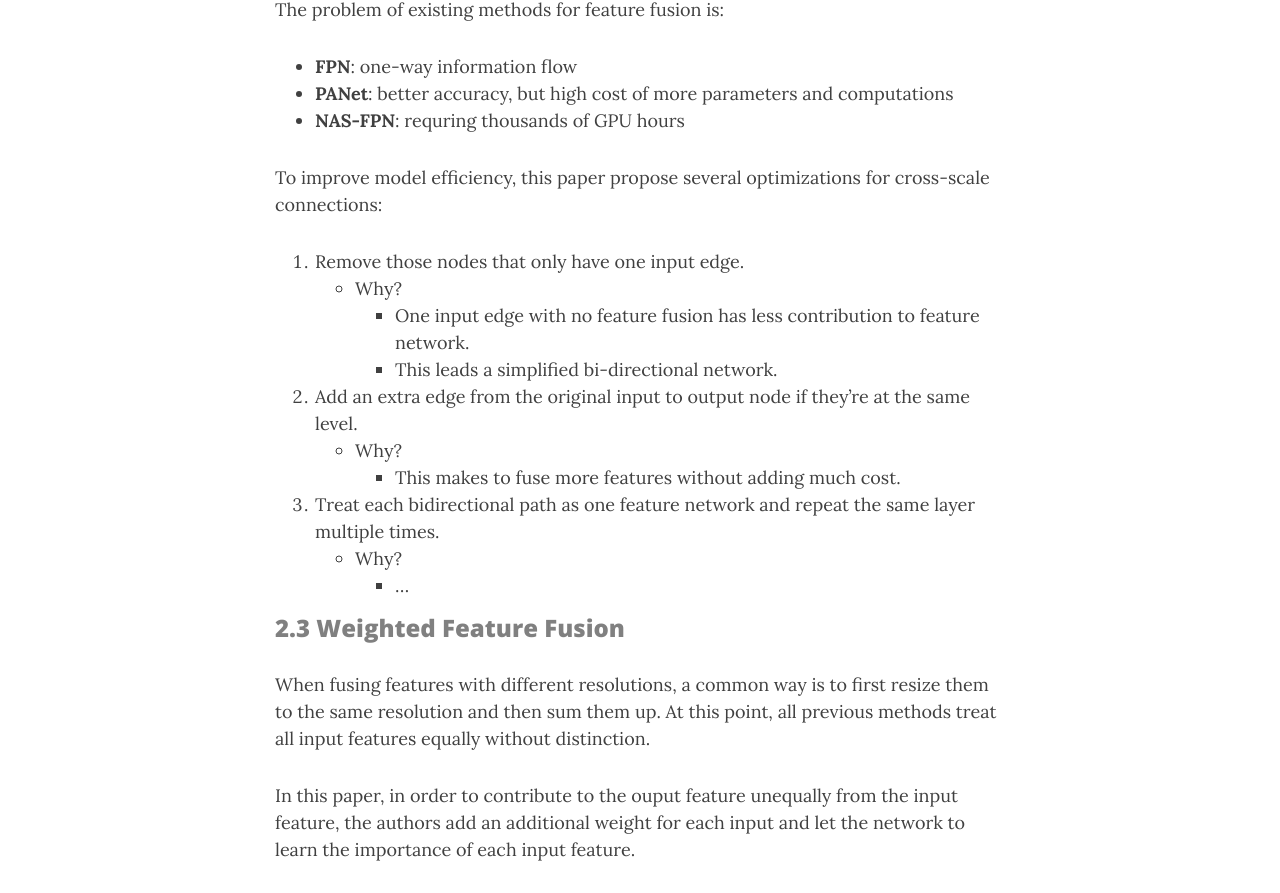
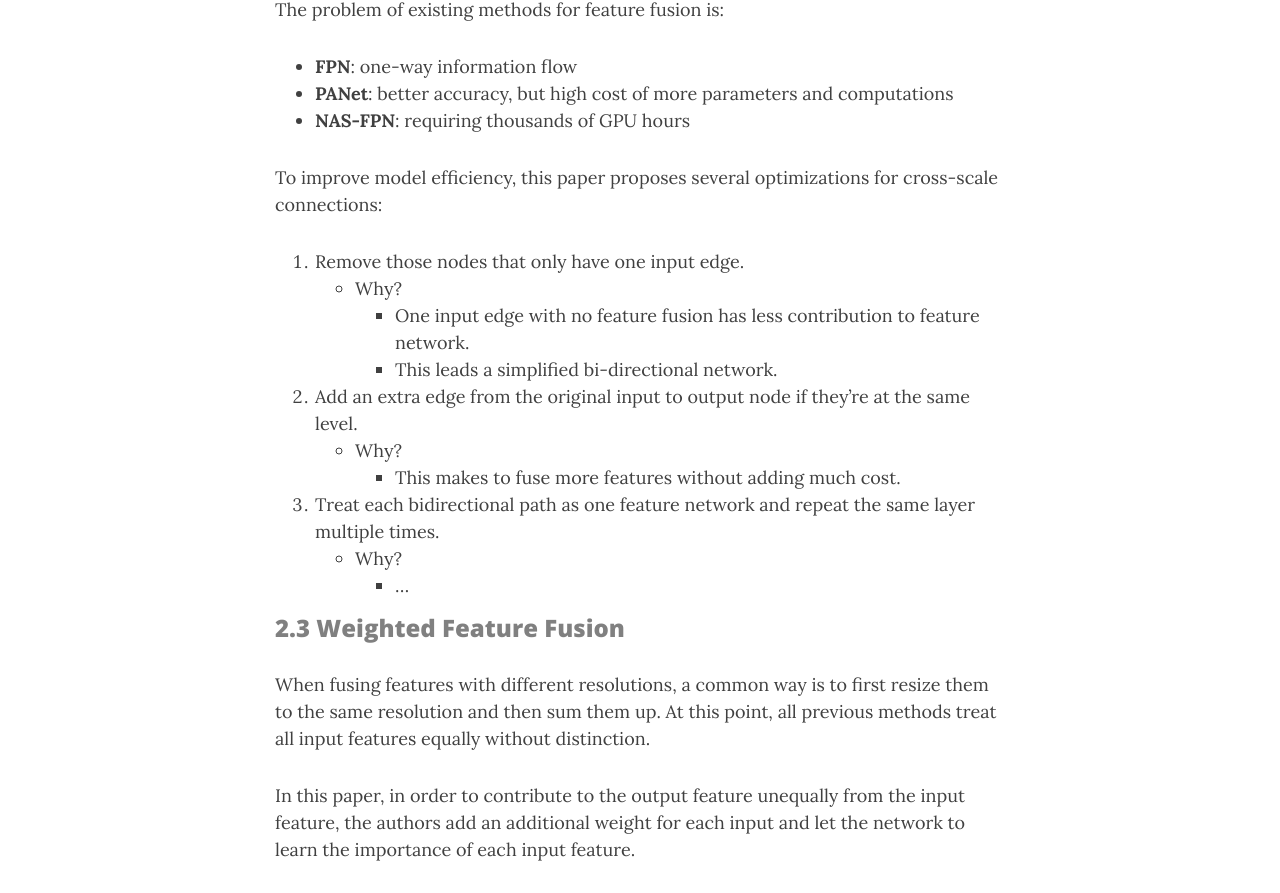
Before and after one commit to da2so/da2so.github.io, a Jekyll site: the page built from _posts/2021-01-30-EfficientDet_Scalable_and_Efficient_Object_Detection.md, in a window 1280 px wide and 1400 px high, scrolled down 2053 px. Shown: the part 151-1044 px from the top of the window. Built offline with Jekyll 4.4.1, drawn with Linux system fonts in a browser that asks for light colours; nearby versions of some CDN libraries; formulas are drawn with MathJax 3; some of the changed text lies outside the part shown.

Commit message:
Update 2021-01-30-EfficientDet_Scalable_and_Efficient_Object_Detection.md

```diff
--- a/_posts/2021-01-30-EfficientDet_Scalable_and_Efficient_Object_Detection.md
+++ b/_posts/2021-01-30-EfficientDet_Scalable_and_Efficient_Object_Detection.md
@@ -11,7 +11,7 @@ thumbnail-img: /assets/thumbnail_img/2021-01-30-EfficientDet_Scalable_and_Effici
 ### <span style="color:gray"> 1.1 Motivation </span>
 
 The existing methods for object detection mainly have two problems.
-**(i)** Most previous works have developed network structures for cross-scale feature fusion. However, they usally contribute to the fused output feature unequally.
+**(i)** Most previous works have developed network structures for cross-scale feature fusion. However, they usually contribute to the fused output feature unequally.
 **(ii)** While previous works mainly rely on bigger backbone networks or larger input image sizes for higher accuracy, scaling up feature network and box/class prediction network is also critical when taking into account both accuracy and efficiency.
 
 ### <span style="color:gray"> 1.2 Goal </span>
@@ -34,7 +34,7 @@ First, they formulate the multi-scale feature fusion problem that aims to aggreg
 	- (2) which outputs a list of new features <span style="color:DodgerBlue">$ \vec{P}^\{ out \} = f(\vec{P}^\{ in \}) $</span>
 
 
-For example of a muti-scale feature fusion, FPN [*T. Y. Lin et al, 2017*] has the conventional top-down pathway. The way of fusion describes the below figure.
+For an example of a multi-scale feature fusion, FPN [*T. Y. Lin et al, 2017*] has the conventional top-down pathway. The way of fusion describes the below figure.
 
 ![2](https://da2so.github.io/assets/post_img/2021-01-30-EfficientDet_Scalable_and_Efficient_Object_Detection/1.PNG){: .mx-auto.d-block width="100%" :}
 
@@ -49,9 +49,9 @@ Above figure represents multi-scale feature fusion method of previous approaches
 The problem of existing methods for feature fusion is:
 - **FPN**: one-way information flow
 - **PANet**: better accuracy, but high cost of more parameters and computations
-- **NAS-FPN**: requring thousands of GPU hours
+- **NAS-FPN**: requiring thousands of GPU hours
 
-To improve model efficiency, this paper propose several optimizations for cross-scale connections:
+To improve model efficiency, this paper proposes several optimizations for cross-scale connections:
 
 1. Remove those nodes that only have one input edge.
 	- Why?
@@ -72,7 +72,7 @@ To improve model efficiency, this paper propose several optimizations for cross-
 When fusing features with different resolutions, a common way is to first resize them to the same resolution and then sum them up. At this point,
 all previous methods treat all input features equally without distinction.
 
-In this paper, in order to contribute to the ouput feature unequally from the input feature, the authors add an additional weight for each input and let the network to learn the importance of each input feature.
+In this paper, in order to contribute to the output feature unequally from the input feature, the authors add an additional weight for each input and let the network to learn the importance of each input feature.
 
 ####  <span style="color:gray"> Fast normalized fusion </span>
 
```
Also changed, not shown: other parts of _posts/2021-01-30-EfficientDet_Scalable_and_Efficient_Object_Detection.md (+1 -1 lines).
